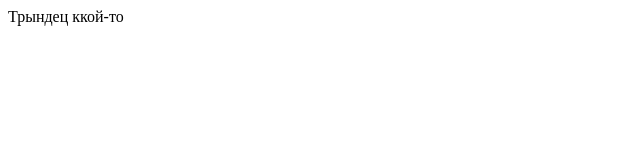
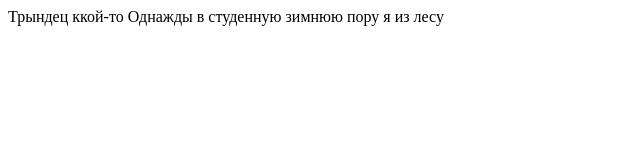
Before and after one commit to Romanes23/1_rep, a plain HTML site: page index.html in a window 1280 px wide. Shown: the whole page, without its empty margins (0-640 px from the left). Drawn offline with Linux system fonts and the light colour scheme.

Commit message:
Update index.html
Новые измененния

```diff
--- a/index.html
+++ b/index.html
@@ -7,5 +7,6 @@
 </head>
 <body>
    Трындец ккой-то
+    Однажды в студенную зимнюю пору я из лесу
 </body>
 </html>
```
